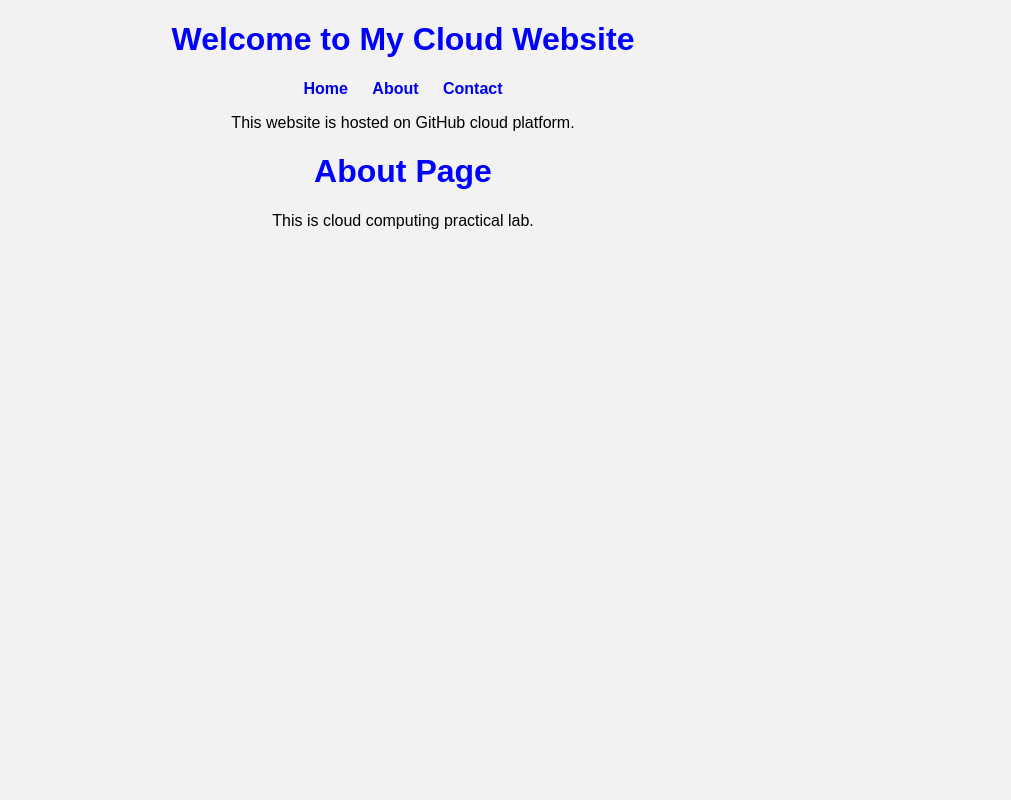
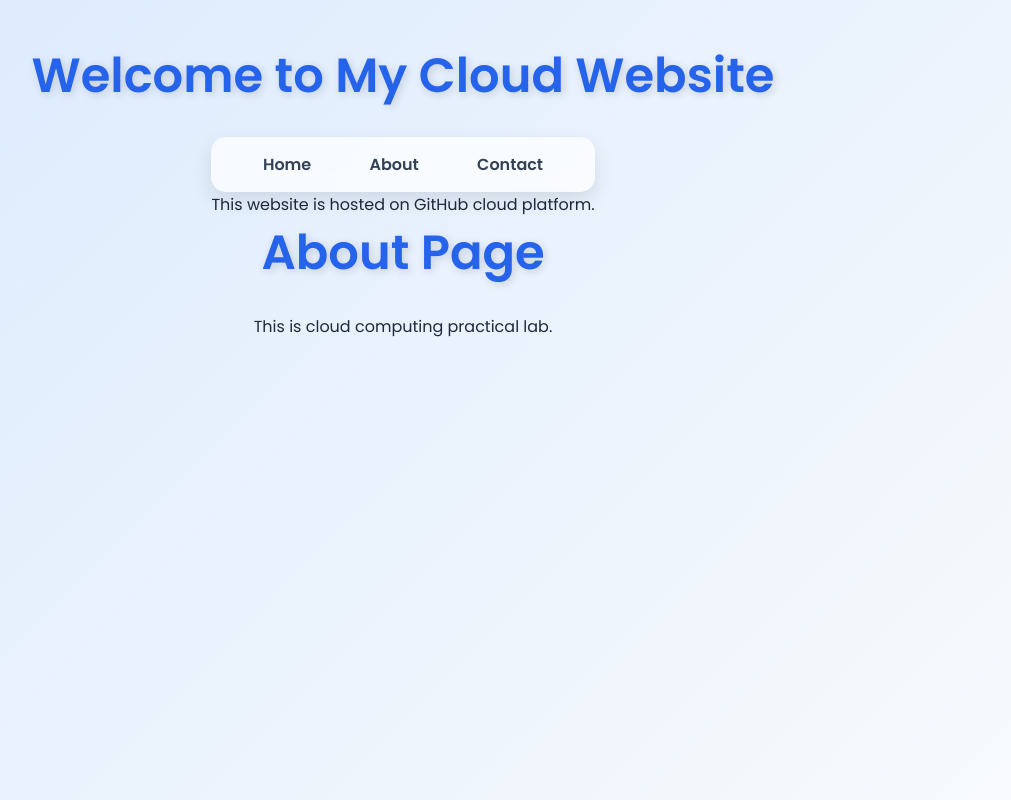
Before and after one commit to MUHAMMADWALEED160/CloudActivity, a plain HTML site: page about.html in a window 1280 px wide. Shown: the whole page, without its empty margins (237-1248 px from the left). Drawn offline with Linux system fonts and the light colour scheme.

Commit message:
css update

```diff
--- a/style.css
+++ b/style.css
@@ -1,15 +1,77 @@
-body{
-font-family: Arial;
-text-align: center;
-background-color: #f2f2f2;
+/* Google Font Import */
+@import url('https://fonts.googleapis.com/css2?family=Poppins:wght@300;400;500;600&display=swap');
+
+*{
+    margin: 0;
+    padding: 0;
+    box-sizing: border-box;
 }
 
-h1{
-color: blue;
+body{
+    font-family: 'Poppins', sans-serif;
+    text-align: center;
+    background: linear-gradient(135deg, #dbeafe, #f8fafc);
+    min-height: 100vh;
+    padding: 40px;
+    color: #1e293b;
 }
 
+/* Main Heading */
+h1{
+    color: #2563eb;
+    font-size: 3rem;
+    margin-bottom: 25px;
+    text-shadow: 2px 2px 8px rgba(0,0,0,0.15);
+    transition: 0.3s ease;
+}
+
+h1:hover{
+    transform: scale(1.05);
+    color: #1d4ed8;
+}
+
+/* Navigation Bar */
+nav{
+    background: rgba(255,255,255,0.7);
+    padding: 15px 25px;
+    border-radius: 15px;
+    display: inline-block;
+    backdrop-filter: blur(10px);
+    box-shadow: 0 8px 20px rgba(0,0,0,0.1);
+}
+
+/* Navigation Links */
 nav a{
-margin: 10px;
-text-decoration: none;
-font-weight: bold;
+    margin: 0 15px;
+    text-decoration: none;
+    font-weight: 600;
+    color: #334155;
+    position: relative;
+    transition: 0.3s ease;
+    padding: 8px 12px;
+    border-radius: 8px;
 }
+
+/* Hover Effect */
+nav a:hover{
+    color: white;
+    background: #2563eb;
+    transform: translateY(-2px);
+    box-shadow: 0 4px 12px rgba(37,99,235,0.4);
+}
+
+/* Underline Animation */
+nav a::after{
+    content: "";
+    position: absolute;
+    width: 0%;
+    height: 3px;
+    left: 0;
+    bottom: -5px;
+    background: #2563eb;
+    transition: 0.3s;
+}
+
+nav a:hover::after{
+    width: 100%;
+}
```
